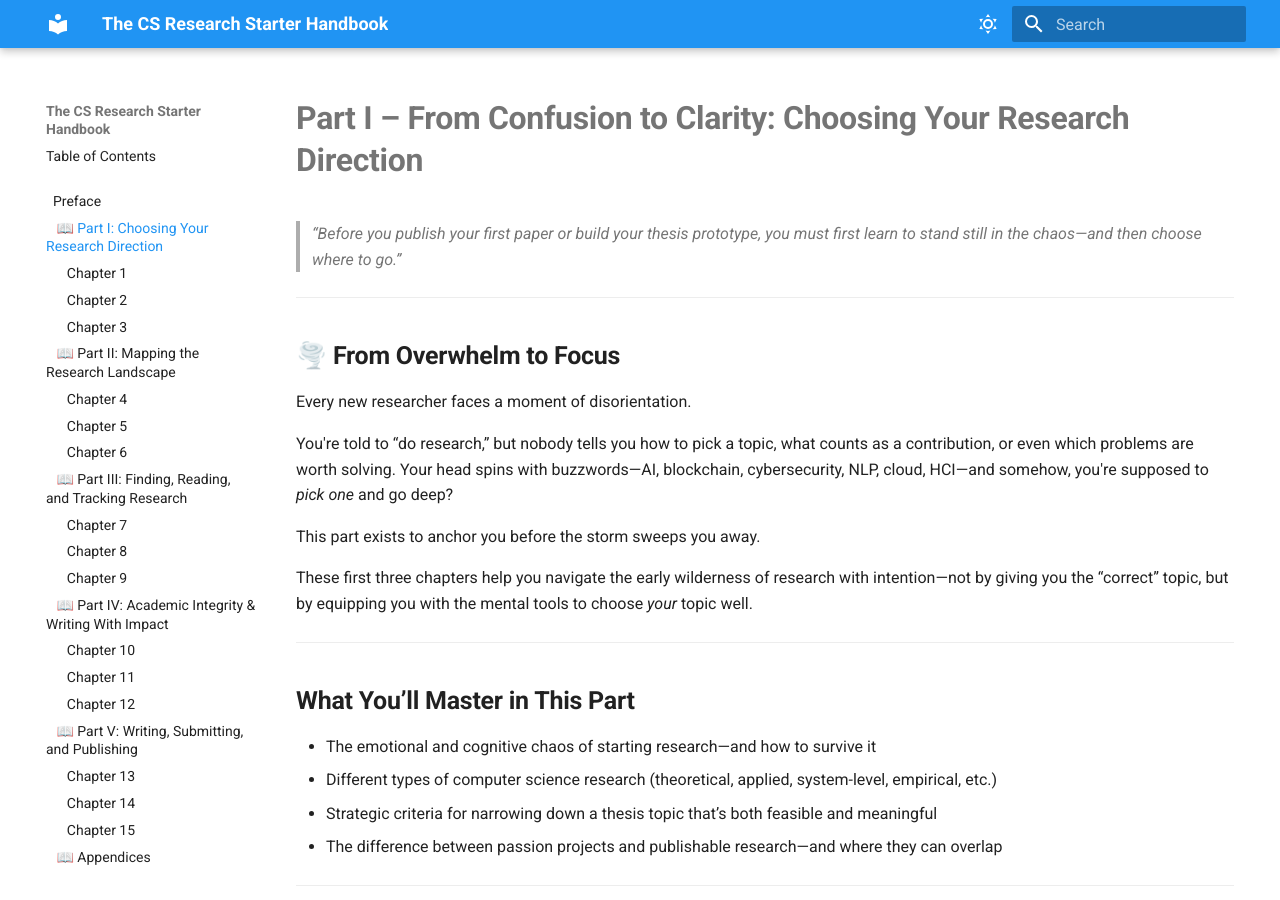
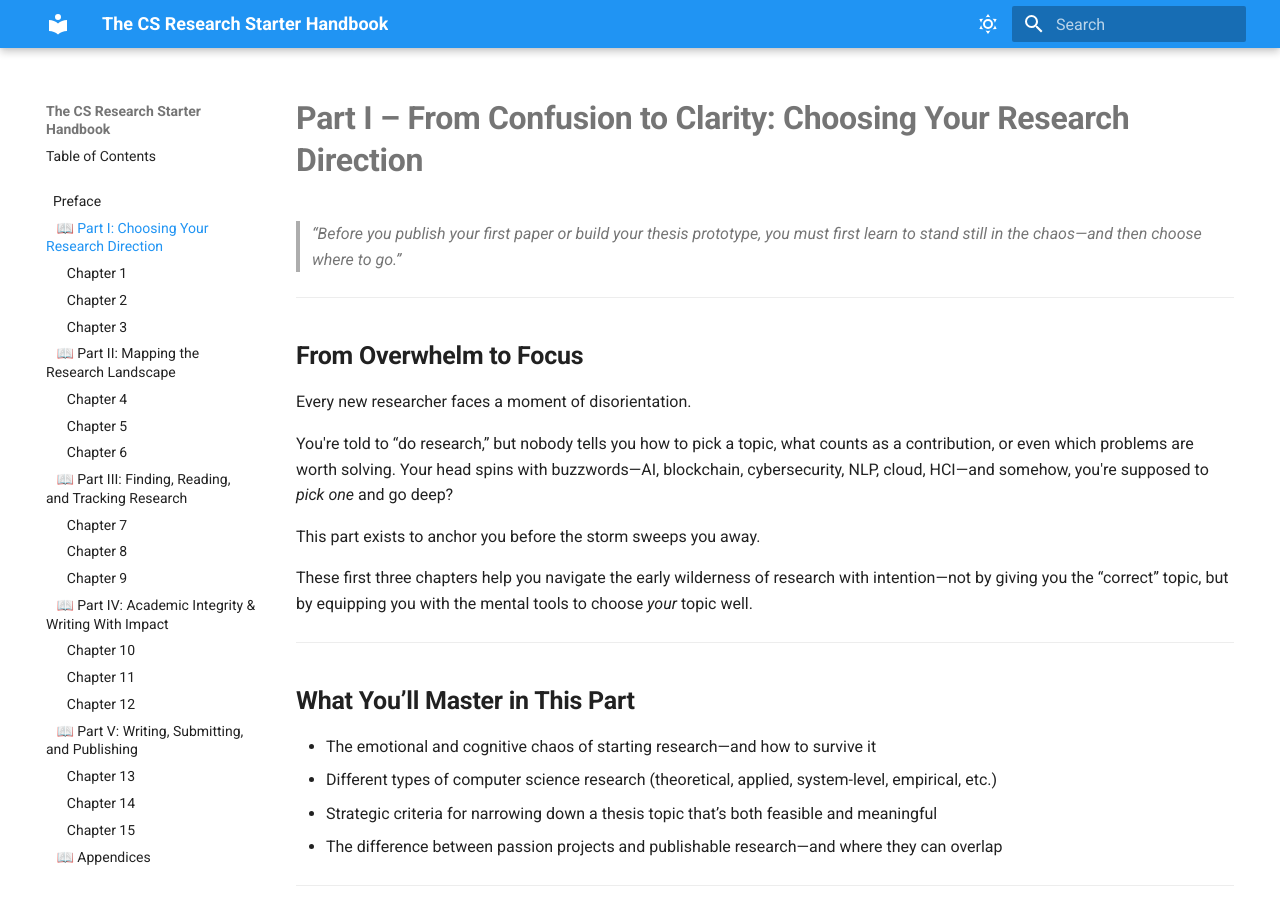
Before and after one commit to McKlay/research-starter-handbook, an MkDocs documentation site: the page built from docs/PartI_overview.md, in a window 1280 px wide and 900 px high. Built offline with MkDocs 1.6.1 and Material for MkDocs 9.7.7, drawn with Linux system fonts in a browser that asks for light colours.

Commit message:
removed symbols

```diff
--- a/docs/PartI_overview.md
+++ b/docs/PartI_overview.md
@@ -9,7 +9,7 @@ hide:
 
 ---
 
-## **🌪️ From Overwhelm to Focus**
+## **From Overwhelm to Focus**
 
 Every new researcher faces a moment of disorientation.
 
```
